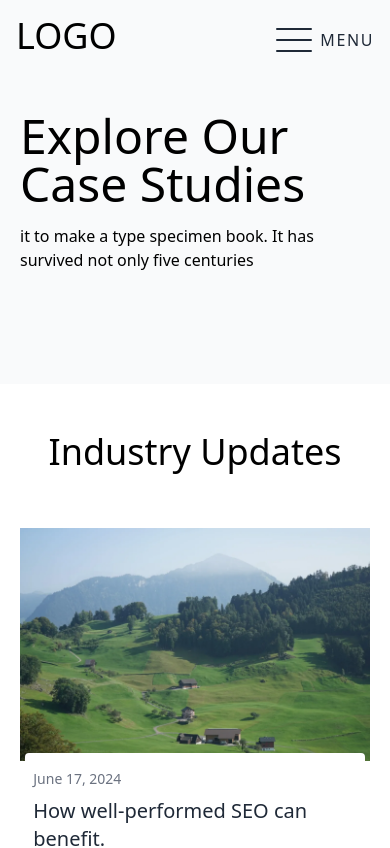
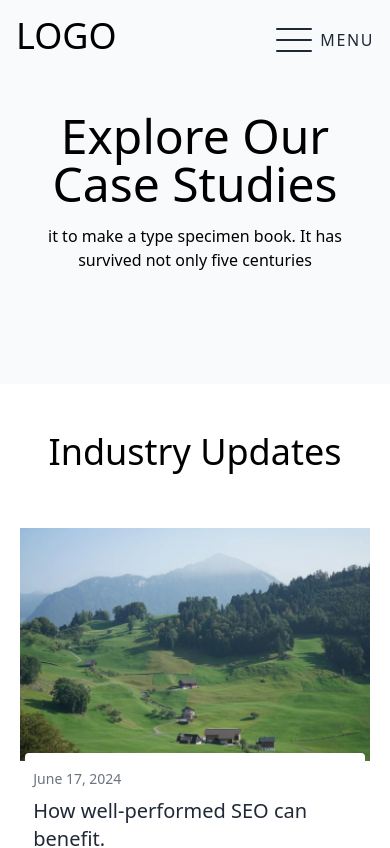
Before and after one commit to sah246ir/Landing-Page, a React (Create React App) app: page /case-study in a window 390 px wide. Shown: the top 848 px of the page. Built offline with nearby package versions, Linux system fonts and the light colour scheme.

Commit message:
fix: responsive sidebar fixed nav

```diff
--- a/src/components/Navbar.tsx
+++ b/src/components/Navbar.tsx
@@ -6,7 +6,7 @@ const Navbar = ({ className }: { className?: string }) => {
     const [isopen, setIsOpen] = useState<boolean>(false)
     return (
         <>
-            <nav className={'w-full absolute top-0 flex justify-between px-4 py-4 ' + className}>
+            <nav style={{zIndex:99}} className={'w-full fixed top-0 flex justify-between px-4 py-4 ' + className}>
                 <h1 className='text-4xl mb-2 font-normal'>LOGO</h1>
 
                 <HamburgerIcon isopen={isopen} setIsOpen={setIsOpen}/>
--- a/src/components/Sidebar.tsx
+++ b/src/components/Sidebar.tsx
@@ -30,7 +30,7 @@ interface PropTypes {
 }
 const Sidebar = ({ isopen,setIsOpen }: PropTypes) => {
   return (
-    <div className={`whitespace-nowrap z-50 transition-all duration-300 ease-linear absolute  bg-gray-300 top-0 right-0 min-h-screen ${isopen ? "w-96" : "w-0"} flex items-center justify-center overflow-hidden`}>
+    <div className={`whitespace-nowrap z-50 transition-all duration-300 ease-linear fixed  bg-gray-300 bg-opacity-95 sm:bg-opacity-100 top-0 right-0 min-h-screen ${isopen ? "w-full sm:w-96" : "w-0"} flex items-center justify-center overflow-hidden`}>
 
       <div className="flex flex-col gap-8  w-full p-8">
        <SidebarAction onclick={setIsOpen} title='Home' href='/' />
--- a/src/pages/CaseStudiesPage.tsx
+++ b/src/pages/CaseStudiesPage.tsx
@@ -8,8 +8,8 @@ import Section from '../components/Section'
 const CaseStudiesPage = () => {
   return (
     <div>
-      <Section padded center className='flex-col bg-gray-50 min-h-96'>
-        <Heading className='text-5xl font-normal'>Explore Our Case Studies</Heading>
+      <Section padded center className='flex-col bg-gray-50 min-h-96 text-center'>
+        <Heading className='text-5xl font-normal text-center'>Explore Our Case Studies</Heading>
         <p>it to make a type specimen book. It has survived not only five centuries</p>
       </Section>
 
```
